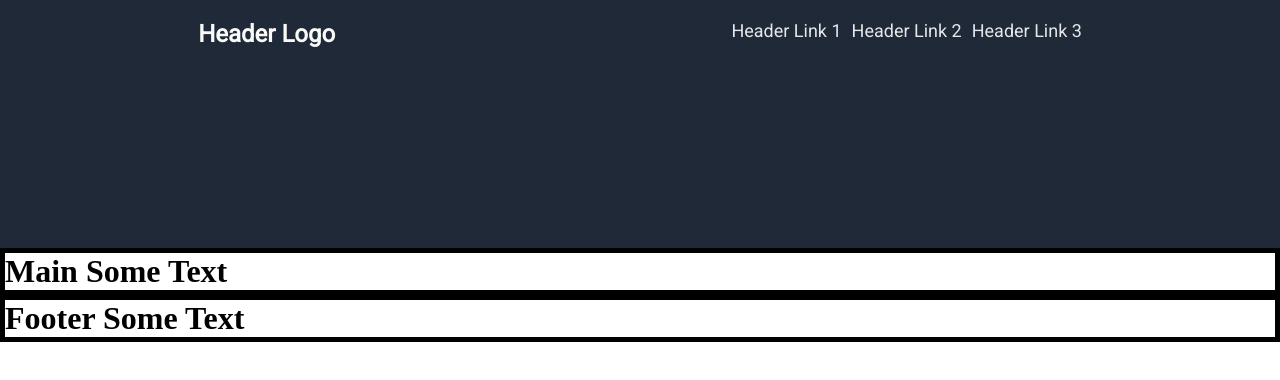
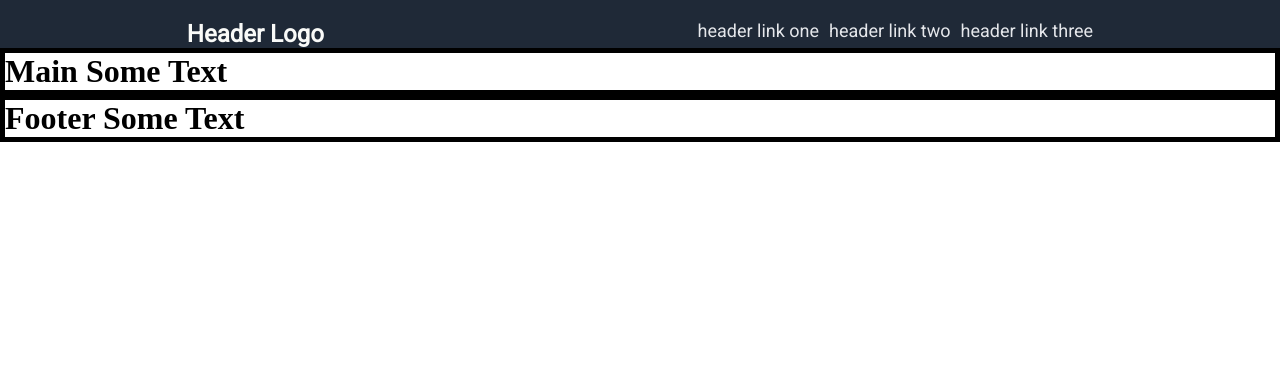
Before and after one commit to DetectiveSQL/project-landing-page, a plain HTML site: page index.html in a window 1280 px wide. Drawn offline with Linux system fonts and the light colour scheme.

Commit message:
Modified index and style elements

```diff
--- a/index.html
+++ b/index.html
@@ -8,12 +8,12 @@
         <link rel="stylesheet" href="./style.css">
     </head>
     <body>
-        <header style="padding-top: 20px; padding-bottom: 200px;" class="display-flex hero-footer-color">
+        <header class="display-flex hero-footer-color header-padding">
             <div class="header-logo-text font-family">Header Logo</div>
-            <div class="display-flex header-link-text hero-sec-links-color font-family">
-                <div>Header Link 1</div>
-                <div>Header Link 2</div>
-                <div>Header Link 3</div>
+            <div class="display-flex header-link-text hero-sec-links font-family">
+                <div>header link one</div>
+                <div>header link two</div>
+                <div>header link three</div>
             </div>
         </header>
         <main>
--- a/style.css
+++ b/style.css
@@ -15,11 +15,15 @@
     justify-content: space-around;
 }
 
+.header-padding{
+    padding-top: 20px;
+}
+
 .hero-footer-color{
     background-color: #1f2937;
 }
 
-.hero-sec-links-color{
+.hero-sec-links{
     font-size: 18px;
     color: #e5e7eb;
 }
```
